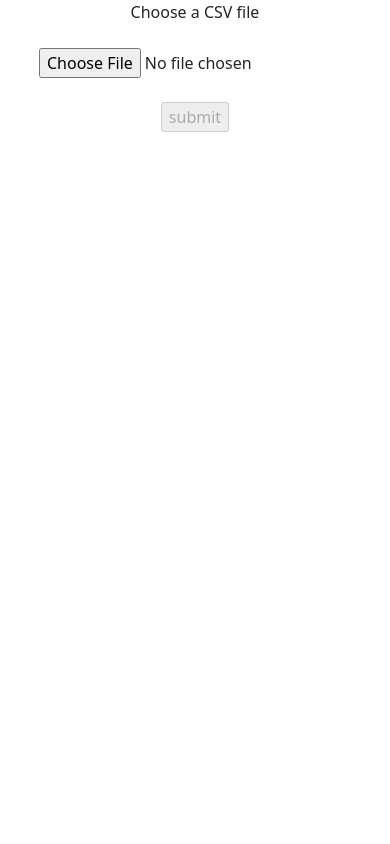
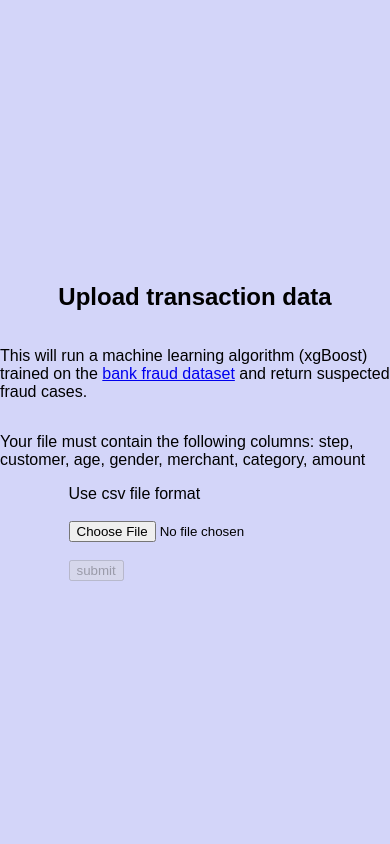
Before and after one commit to bertrandkerres/antler-bank-frauddetector, a FastAPI app: page / in a window 390 px wide. Run offline with FastAPI, Linux system fonts and the light colour scheme; some libraries are stand-ins or nearby versions.

Commit message:
Nicer design powered by ChatGPT

```diff
--- a/main.py
+++ b/main.py
@@ -29,7 +29,10 @@ async def upload(request: Request, file: UploadFile = File(...)):
     f = file.file
     df = pd.read_csv(f)
     f.close()
-    df_predict = df.drop(labels=["From", "To"], axis=1)
+    try:
+        df_predict = df.loc[:, ["step", "customer", "age", "gender", "merchant", "category", "amount"]]
+    except KeyError:
+        df_predict = df.iloc[:, :6]
     y = model.predict(df_predict.values)
     df.insert(len(df.columns), "Fraud", y)
     context = {'request': request, 'table': df.loc[df.Fraud == 1., :].to_html()}
--- a/model.py
+++ b/model.py
@@ -1,4 +1,3 @@
-
 import xgboost as xgb
 
 BST = xgb.Booster()
--- /dev/null
+++ b/static/stylesheet.css
@@ -0,0 +1,73 @@
+/* Reset default browser styles */
+body, html {
+    margin: 0;
+    padding: 0;
+    font-family: Arial, sans-serif;
+  }
+
+  /* Center content on the page */
+  .container {
+    display: flex;
+    flex-direction: column;
+    justify-content: center;
+    align-items: center;
+    height: 100vh;
+    background-color: #d3d5f9;
+  }
+
+
+  .upload-button {
+    background-color: #3498db;
+    color: white;
+    padding: 10px 20px;
+    border: none;
+    border-radius: 4px;
+    cursor: pointer;
+    transition: background-color 0.3s ease;
+  }
+
+  .upload-button:hover {
+    background-color: #2980b9;
+  }
+
+  /* Style for the custom file input button */
+  .custom-file-input {
+    background-color: #fff;
+    border: 2px solid #3498db;
+    color: #3498db;
+    padding: 10px 20px;
+    border-radius: 4px;
+    cursor: pointer;
+    transition: border-color 0.3s ease;
+  }
+
+  .custom-file-input:hover {
+    border-color: #2980b9;
+  }
+
+  /* Style the table */
+table.dataframe {
+    width: 100%;
+    border-collapse: collapse;
+    border: 1px solid #ccc;
+    margin-bottom: 20px;
+  }
+
+  /* Style the table header */
+  table.dataframe th {
+    background-color: #f2f2f2;
+    border: 1px solid #ccc;
+    padding: 8px;
+    text-align: left;
+  }
+
+  /* Style the table data cells */
+  table.dataframe td {
+    border: 1px solid #ccc;
+    padding: 8px;
+  }
+
+  /* Style alternate rows for better readability */
+  table.dataframe tr:nth-child(even) {
+    background-color: #f9f9f9;
+  }
--- a/templates/index.html
+++ b/templates/index.html
@@ -4,21 +4,23 @@
       <meta charset="utf-8">
       <meta name="viewport" content="width=device-width, initial-scale=1">
       <title>10x Fraud Detector</title>
-      <link rel="stylesheet" href="{{ url_for('static', path='bootstrap/css/bootstrap.min.css') }}">
-      <link rel="shortcut icon" href="{{ url_for('static', path='favicon.ico') }}">
+      <link rel="stylesheet" href="../static/stylesheet.css">
    </head>
    <body>
-    <div class="col-md-6 mx-auto text-center">
-      <form method="post" action="/upload"  enctype="multipart/form-data">
-         <label for="csvFile">Choose a CSV file</label><br><br>
-         <input type="file" id="csvFile" name="file" onchange="enableSubmitBtn();"><br><br>
-         <input type="submit" id="submitBtn" value="submit" disabled>
-      </form>
+      <div class="container" >
+         <h2>Upload transaction data</h2>
+         <p>This will run a machine learning algorithm (xgBoost) trained on the <a href="https://www.kaggle.com/datasets/ealaxi/banksim1">bank fraud dataset</a> and return suspected fraud cases.</p>
+         <p>Your file must contain the following columns: step, customer, age, gender, merchant, category, amount</p>
+         <form method="post" action="/upload"  enctype="multipart/form-data">
+            <label for="csvFile">Use csv file format</label><br><br>
+            <input type="file" id="csvFile" name="file" class="file-input" onchange="enableSubmitBtn();"><br><br>
+            <input type="submit" id="submitBtn" value="submit" disabled>
+         </form>
+      </div>
       <script>
          function enableSubmitBtn() {
             document.getElementById('submitBtn').removeAttribute("disabled");
          }
       </script>
-    </div>
    </body>
 </html>
```
Also changed, not shown: templates/results.html (+7 -0 lines).
